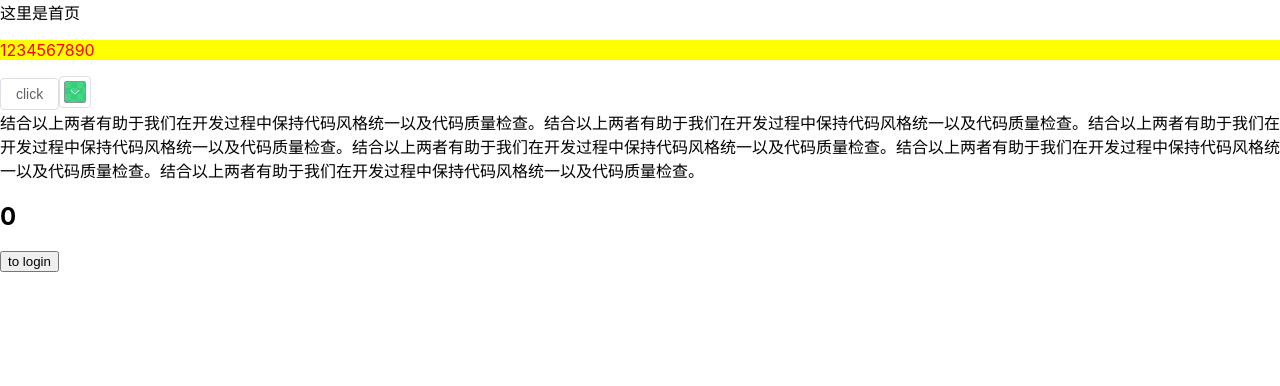
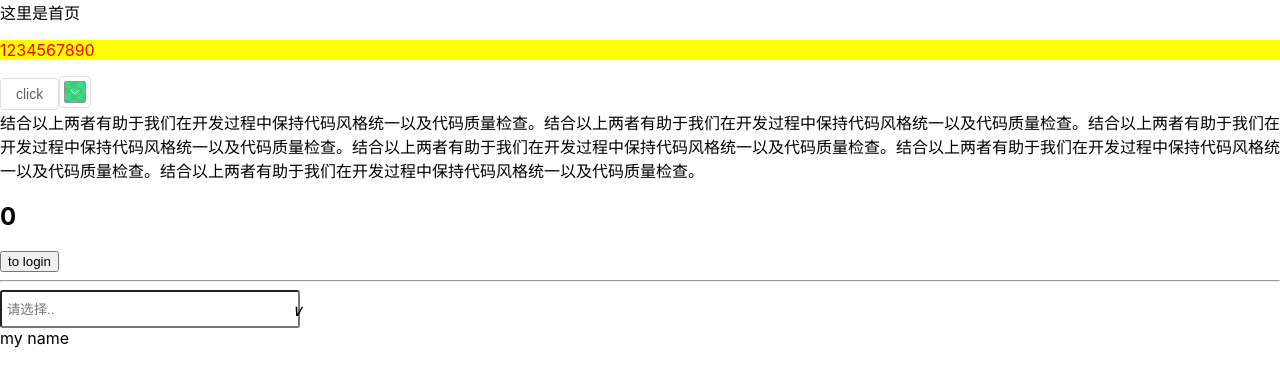
Before and after one commit to shenjilina/vite-vue3-ts, a Vue app: page /#/home in a window 1280 px wide. Shown: the top 386 px of the page. Built offline with nearby package versions, Linux system fonts and the light colour scheme.

Commit message:
feat: 🚀 mselect components

```diff
--- a/auto-imports.d.ts
+++ b/auto-imports.d.ts
@@ -1,5 +1,5 @@
 // Generated by 'unplugin-auto-import'
 export {}
 declare global {
-  const ElMessage: typeof import('element-plus/es')['ElMessage']
+
 }
--- a/components.d.ts
+++ b/components.d.ts
@@ -10,6 +10,7 @@ declare module '@vue/runtime-core' {
     ElButton: typeof import('element-plus/es')['ElButton']
     ElColorPicker: typeof import('element-plus/es')['ElColorPicker']
     HelloWorld: typeof import('./src/components/HelloWorld.vue')['default']
+    MSelect: typeof import('./src/components/MSelect.vue')['default']
     RouterLink: typeof import('vue-router')['RouterLink']
     RouterView: typeof import('vue-router')['RouterView']
   }
--- /dev/null
+++ b/src/components/MSelect.vue
@@ -0,0 +1,135 @@
+<template>
+	<div class="multiple-select" :style="{ width: props.width, height: props.height }">
+		<div class="multiple-select-title">
+			<input type="text" :placeholder="props.placeholder" v-model="selectCon" @click.stop="handleShow" />
+			<i class="icon" @click.stop="handleShow">∨</i>
+		</div>
+		<ul class="multiple-select-popup" v-show="isShow" @click.stop="handleShow">
+			<li class="multiple-select-popup-li" v-for="item in options" :key="item.value">
+				<label :id="item.value" @change.stop="handleCheckedData(item)">
+					<input type="checkbox" v-model="item.check" />
+					{{ item.label }}
+				</label>
+			</li>
+		</ul>
+	</div>
+</template>
+<script setup>
+import { ref, watch } from "vue";
+const props = defineProps({
+	options: {
+		type: Array,
+		default: () => []
+	},
+	placeholder: {
+		type: String,
+		default: "请选择.."
+	},
+	width: {
+		type: String,
+		default: "300px"
+	},
+	height: {
+		type: String,
+		default: "38px"
+	}
+});
+const emit = defineEmits(["change"]);
+
+// 选项框显示与隐藏
+const isShow = ref(false);
+const handleShow = () => {
+	isShow.value = true;
+};
+document.addEventListener("click", () => {
+	isShow.value = false;
+});
+
+const selectCon = ref("");
+const checkedData = ref([]);
+watch(
+	checkedData,
+	() => {
+		let text = "";
+		if (checkedData.value && checkedData.value.length > 0) {
+			checkedData.value.forEach(v => (text += v.label + "，"));
+		}
+		selectCon.value = text;
+	},
+	{
+		deep: true
+	}
+);
+
+const handleCheckedData = item => {
+	if (item.check) {
+		checkedData.value.push(item);
+	} else {
+		const index = checkedData.value.findIndex(v => v.value === item.value);
+		checkedData.value.splice(index, 1);
+	}
+	emit("change", {
+		checkedData: checkedData.value,
+		value: checkedData.value.map(v => v.value),
+		name: checkedData.value.map(v => v.label)
+	});
+};
+</script>
+<style scoped lang="scss">
+.multiple-select {
+	position: relative;
+	.multiple-select-title {
+		height: 100%;
+		input[type="text"] {
+			/* Opera 10.5+, 以及使用了IE-CSS3的IE浏览器 */
+			box-sizing: border-box;
+			width: 100%;
+			height: 100%;
+			padding: 0 5px;
+			overflow: hidden;
+			text-overflow: ellipsis;
+			white-space: nowrap;
+			border-radius: 3px;
+			border-radius: 3px;
+
+			/* Firefox */
+
+			/* Safari 和 Chrome */
+			border-radius: 3px;
+		}
+		i {
+			position: absolute;
+			top: 1px;
+			right: -12px;
+			width: 30px;
+			height: 40px;
+			line-height: 38px;
+			text-align: center;
+			cursor: pointer;
+		}
+	}
+	.multiple-select-popup {
+		position: absolute;
+		top: 40px;
+		left: 0;
+		z-index: 999;
+		width: 100%;
+		padding: 5px 0;
+		margin: 0;
+		background-color: #ffffff;
+		border: 1px solid #e4e7ed;
+		border-radius: 5px;
+		box-shadow: 0 0 12px rgb(0 0 0 / 12%);
+		.multiple-select-popup-li {
+			&:hover {
+				background: #fafafa;
+			}
+			label {
+				display: inline-block;
+				width: 100%;
+				padding: 8px 20px;
+			}
+		}
+	}
+}
+</style>
--- a/src/views/Home/index.vue
+++ b/src/views/Home/index.vue
@@ -1,3 +1,10 @@
+<!--
+ * @Author: shenjilin-home
+ * @Date: 2023-08-21 21:39:26
+ * @LastEditors: shenjilin-home
+ * @LastEditTime: 2023-08-21 23:08:11
+ * @Description:
+-->
 <template>
 	<div>
 		{{ msg }}
@@ -9,12 +16,16 @@
 		</div>
 		<h2>{{ app.counter }}</h2>
 		<button @click="toLogin">to login</button>
+		<hr />
+		<MSelect :options="listData" @change="change"></MSelect>
+		<div>my name</div>
 	</div>
 </template>
 <script setup>
 import { ref } from "vue";
 import { useRouter } from "vue-router";
 import { useCounterStore } from "@/store/modules/counter";
+import MSelect from "@/components/MSelect.vue";
 
 const router = useRouter();
 const app = useCounterStore();
@@ -27,6 +38,44 @@ const color = ref("rgba(19, 206, 102, 0.8)");
 const toLogin = () => {
 	router.push("/login");
 };
+// 下拉多选
+const listData = ref([
+	{
+		value: 1,
+		label: "孙小胖1",
+		check: false
+	},
+	{
+		value: 2,
+		label: "孙小胖2",
+		check: false
+	},
+	{
+		value: 3,
+		label: "孙小胖3",
+		check: false
+	},
+	{
+		value: 4,
+		label: "孙小胖4",
+		check: false
+	},
+	{
+		value: 5,
+		label: "孙小胖5",
+		check: false
+	},
+	{
+		value: 6,
+		label: "孙小胖6",
+		check: false
+	}
+]);
+const selectName = ref("");
+const change = options => {
+	console.log(options.name);
+	selectName.value = options.name;
+};
 </script>
 <style lang="scss" scoped>
 .number {
```
